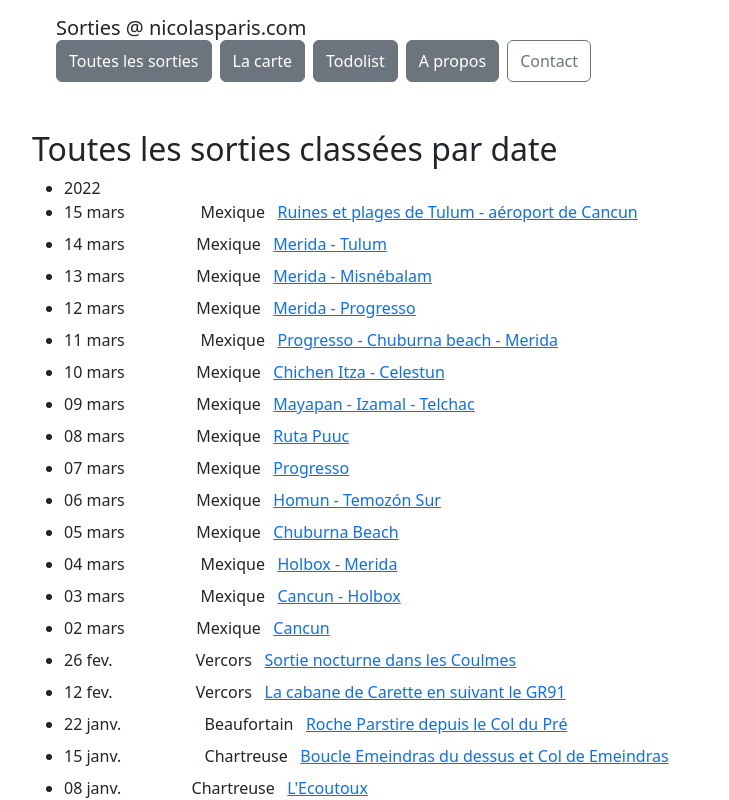
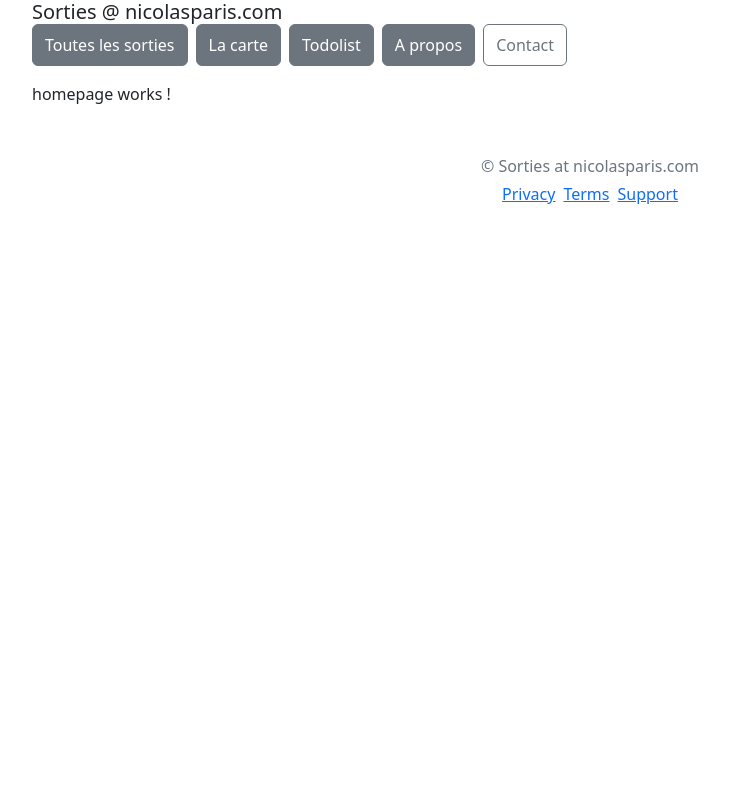
Before and after one commit to Beef-Bridge/adventures-fe-ng-bs, an Angular app: page / in a window 1280 px wide. Shown: the top 800 px of the page, without its empty margins (50-779 px from the left). Built offline with nearby package versions, Linux system fonts and the light colour scheme.

Commit message:
feat [common]: structure template

```diff
--- a/src/app/app.component.html
+++ b/src/app/app.component.html
@@ -1 +1,3 @@
-<app-template></app-template>
+<div class="container">
+  <app-template></app-template>
+</div>
--- a/src/app/shared/template/template.component.html
+++ b/src/app/shared/template/template.component.html
@@ -1,13 +1,11 @@
-<div class="container">
-  <div class="d-flex flex-column flex-md-row align-items-center p-3 px-md-4 mb-3">
-    <app-header></app-header>
-  </div>
+<header>
+  <app-header></app-header>
+</header>
 
-  <div class="row">
-    <router-outlet></router-outlet>
-  </div>
+<main>
+  <p>homepage works !</p>
+</main>
 
-  <footer class="my-5 text-muted text-center text-small">
-    <app-footer></app-footer>
-  </footer>
-</div>
+<footer class="my-5 text-muted text-center text-small">
+  <app-footer></app-footer>
+</footer>
```
